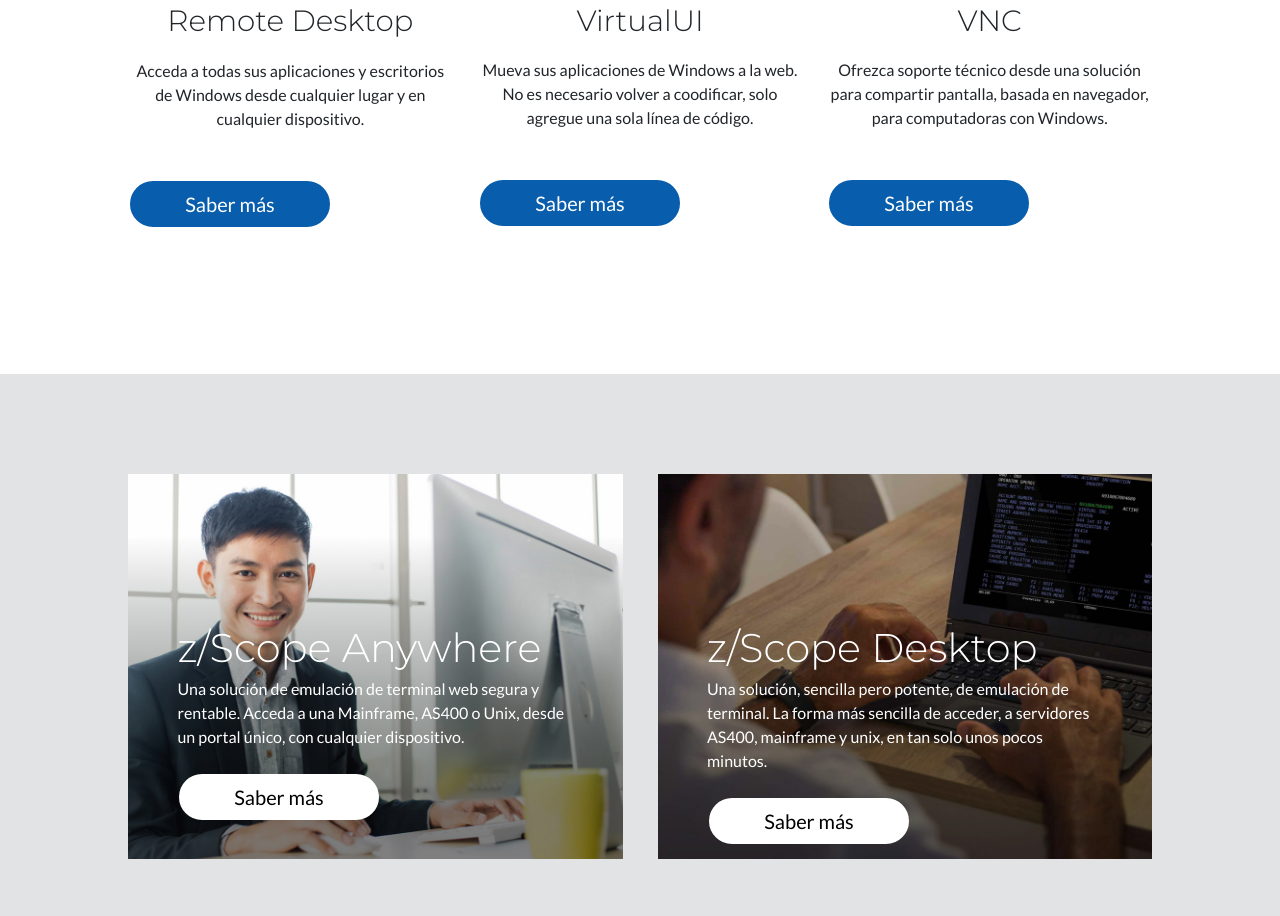
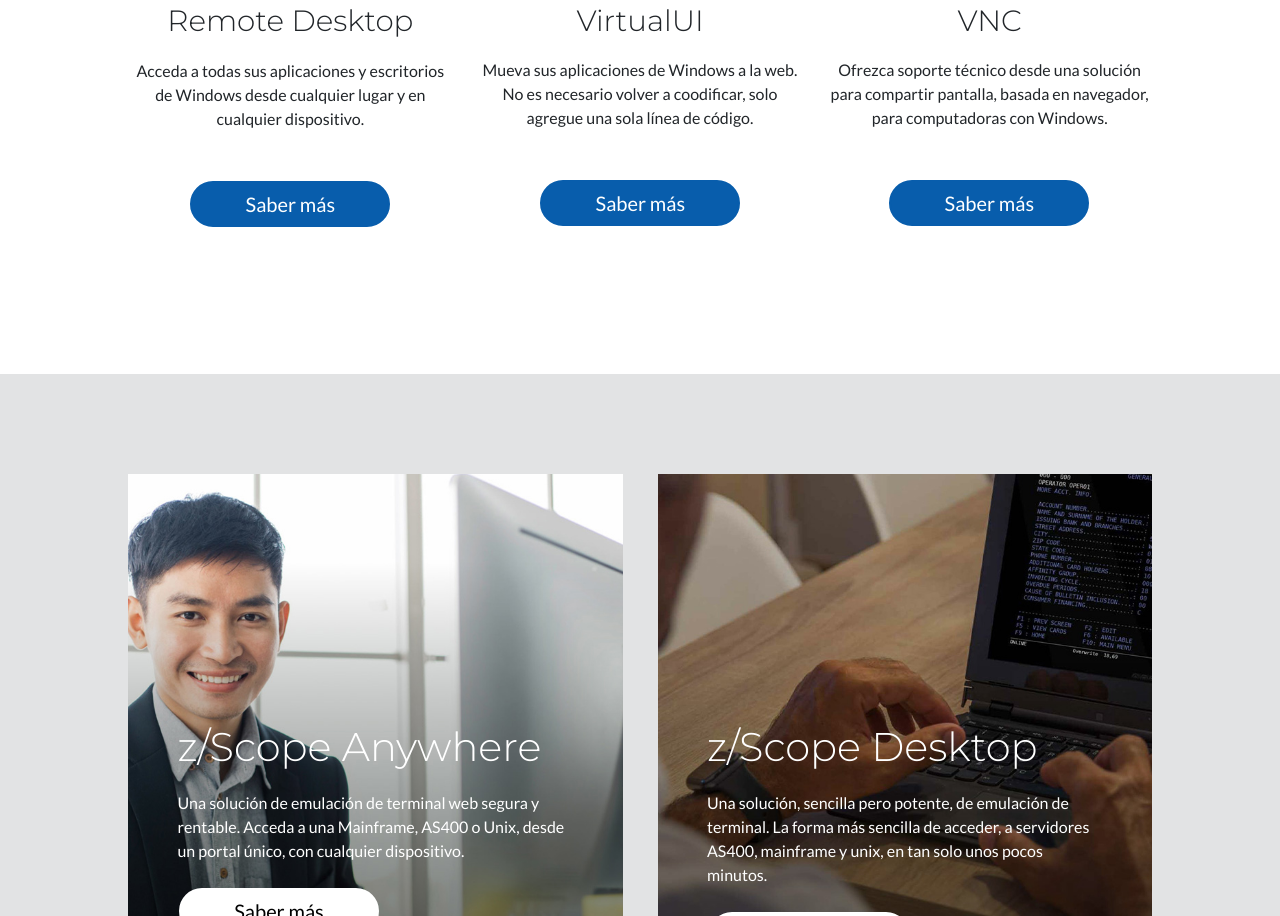
Before and after one commit to NicolasCeraso/coderhouse-final-project, a website: page productos.html in a window 1280 px wide. Shown: the part 2551-3467 px from the top of the page. Drawn offline with nearby package versions, Linux system fonts and the light colour scheme.

Commit message:
UPDATE botones centrados + seccion zscoe en PRODUCTOS

```diff
--- a/productos.html
+++ b/productos.html
@@ -172,7 +172,7 @@
                 <div class="two-products-grid-container">
                     <div class= "zscope-img-anywhere">
                         <div class="zscope-text-element">
-                            <h2>z/Scope Anywhere</h2>
+                            <h2 class="zscope-inside-title">z/Scope Anywhere</h2>
                             <p>Una solución de emulación de terminal web segura y rentable. Acceda a una Mainframe, AS400 o Unix, desde un portal único, con cualquier dispositivo.</p>
                             <div data-aos="flip-down" class="left-button">
                                 <a class="button-container white-button" href="contacto.html">Saber más</a>
@@ -181,7 +181,7 @@
                     </div>
                     <div class= "zscope-img-desktop">
                         <div class="zscope-text-element">
-                            <h2>z/Scope Desktop</h2>
+                            <h2 class="zscope-inside-title">z/Scope Desktop</h2>
                             <p>Una solución, sencilla pero potente, de emulación de terminal. La forma más sencilla de acceder, a servidores AS400, mainframe y unix, en tan solo unos pocos minutos.</p>
                             <div data-aos="flip-down" class="left-button">
                                 <a class="button-container white-button" href="contacto.html">Saber más</a>
--- a/scss/base/_general-styles.scss
+++ b/scss/base/_general-styles.scss
@@ -158,6 +158,7 @@
     }
 /* --------------------------------------------------------------------------------*/
     .centered-button {
+        display: flex;
         justify-content: center;
         margin-bottom: 10%;
         margin-top: 20px;
--- a/scss/components/_productos.scss
+++ b/scss/components/_productos.scss
@@ -266,6 +266,7 @@
     width: 100%;
     display: grid;
     grid-template-columns: 1fr 1fr;
+    grid-template-rows: 1fr;
     column-gap: 35px;
     /* mobile ---------------------------------------------------------------------*/
     @media only screen and (max-width:450px) {
@@ -283,7 +284,8 @@
         background-image: url('../productos/imagenes/persona-accediendo-a-emulador-de-termianles-en-forma-remote.jpg');
         background-repeat: no-repeat;
         background-size: cover;
-        min-height: auto;
+        padding-top: 20%;
+        padding-bottom: 50px;
         background-position: center center;
         width: 100%;
         /* tablet -----------------------------------------------------------------*/
@@ -296,7 +298,8 @@
         background-image: url('../productos/imagenes/persona-trabajando-con-emulador-de-terminal-de-escritorio.jpg');
         background-repeat: no-repeat;
         background-size: cover;
-        min-height: auto;
+        padding-top: 20%;
+        padding-bottom: 50px;
         background-position: center center;
         width: 100%;
         /* tablet -----------------------------------------------------------------*/
@@ -320,6 +323,23 @@
             margin-top: 200px;
             margin-left: 75px;
             margin-right: 75px;
+            text-align: center;
+        }
+
+        .zscope-inside-title{
+            width: 100%;
+            text-align: left;
+            padding-bottom: 15px;
+            /* mobile -----------------------------------------------------------------*/
+            @media only screen and (max-width:450px) {
+                font-size: 18pt;
+                text-align: center;
+            }
+            /* tablet -----------------------------------------------------------------*/
+            @media only screen and (min-width:450px) and (max-width:960px) {
+                font-size: 22pt;
+                text-align: center;
+            }
         }
     }
 }
```
Also changed, not shown: css/ignore/backup-style.css (renamed from backup-style.css), css/style.css, 2 other files.
